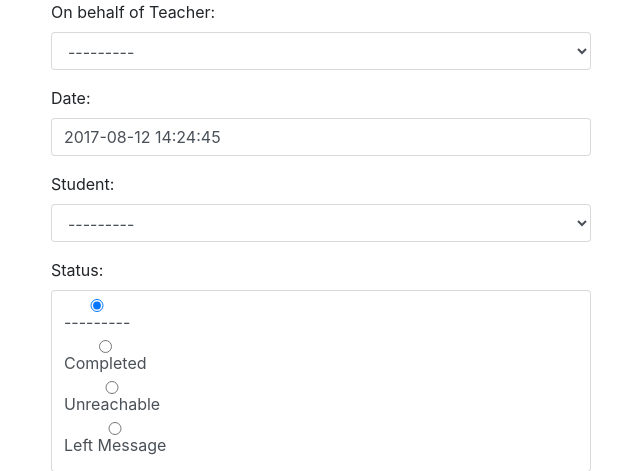
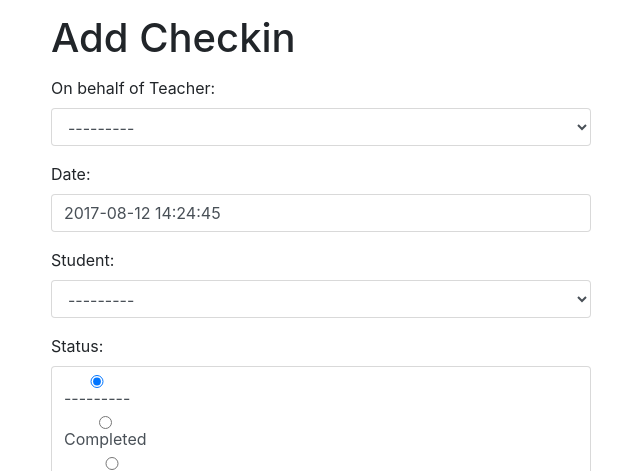
Before and after one commit to ninjadevtrack/allhereus, a Django app: page /checkins/add in a window 1280 px wide. Shown: the part 62-533 px from the top of the page, without its empty margins (34-674 px from the left). Run offline with Django 3.2, Linux system fonts and the light colour scheme; the visitor is signed in with stand-in values (Sample User, id 1); data comes from the database, SQL or seed files in the repository; data that the repository does not hold is empty; some libraries are stand-ins or nearby versions.

Commit message:
Cleanup for checkin_edit

```diff
--- a/backend/core/templates/core/checkin_edit.html
+++ b/backend/core/templates/core/checkin_edit.html
@@ -1,6 +1,4 @@
 {% extends "core/base.html" %}
-
-{% block title %}Checkin{% endblock %}
 
 {% block css %}
 <style>
@@ -13,18 +11,21 @@ ul {
 {% block content %}
 
 <div class="container">
+
+  <h1 class="mt-3 mb-3">Add Checkin</h1>
+
   <div class="row">
     {% if form.errors %}
         {% for field in form %}
             {% for error in field.errors %}
                 <div class="alert alert-danger">
-		                <strong>{{ error|escape }}</strong>
+                    <strong>{{ error | escape }}</strong>
                 </div>
             {% endfor %}
         {% endfor %}
         {% for error in form.non_field_errors %}
             <div class="alert alert-danger">
-		            <strong>{{ error|escape }}</strong>
+                <strong>{{ error | escape }}</strong>
             </div>
         {% endfor %}
     {% endif %}
@@ -33,7 +34,8 @@ ul {
 
   <div class="row">
     <div class="col col-md-6 offset-md-3">
-		<form method="post">{% csrf_token %}
+      <form method="post">
+        {% csrf_token %}
         <div class="form-group">
           <label for="{{ form.teacher.html_name }}">On behalf of Teacher:</label>
           {{ form.teacher }}
@@ -60,11 +62,6 @@ ul {
         </div>
 
         <div class="form-group">
-				<label for="{{ form.notify_school_admin.html_name }}">Notify School Admin?</label>
-				{{ form.notify_school_admin }}
-			</div>
-
-			<div class="form-group">
           <label for="{{ form.success_score.html_name }}">Success Score:</label>
           {{ form.success_score }}
         </div>
@@ -79,6 +76,11 @@ ul {
           {{ form.info_better }}
         </div>
 
+        <div class="form-group">
+          <label for="{{ form.notify_school_admin.html_name }}">Notify School Admin?</label>
+          {{ form.notify_school_admin }}
+        </div>
+
         <input type="submit" class="btn btn-primary" value="Submit" />
       </form>
     </div>
```
Lines whose indentation alone changed are shown as unchanged.
